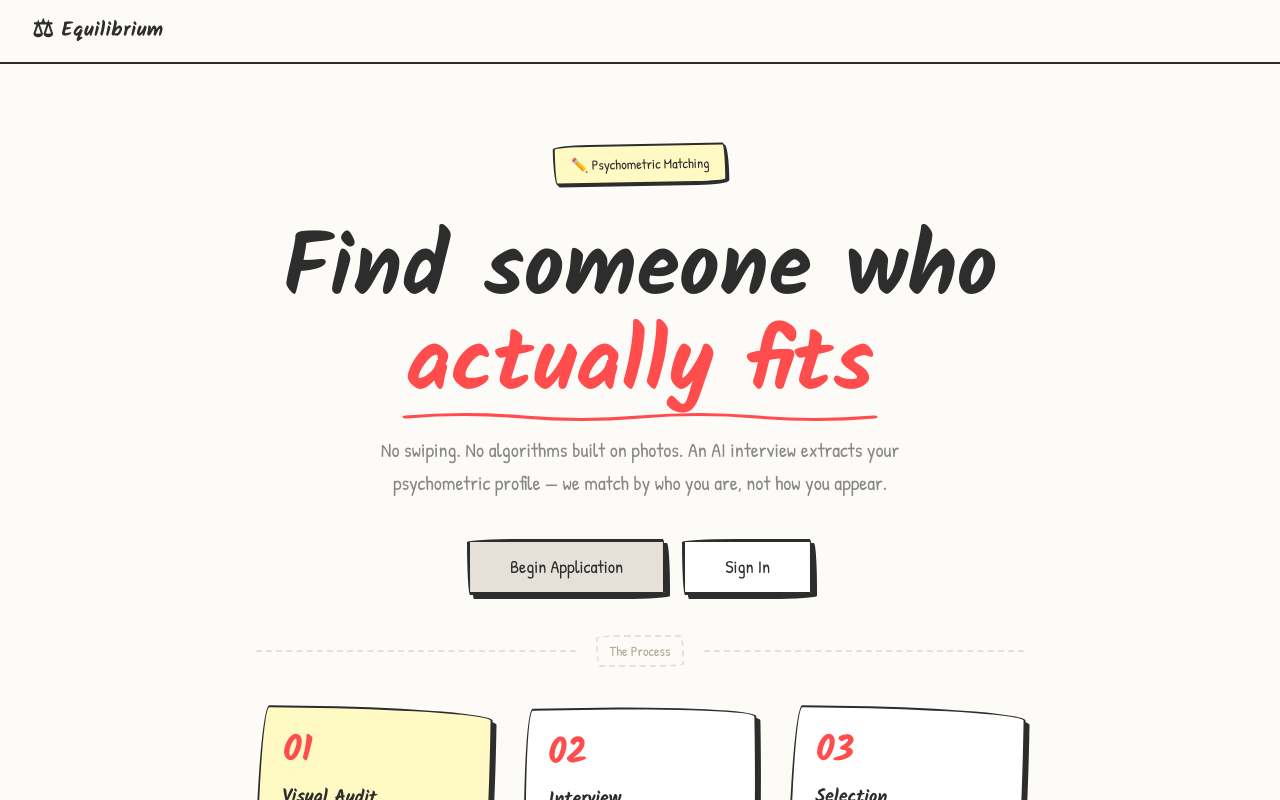
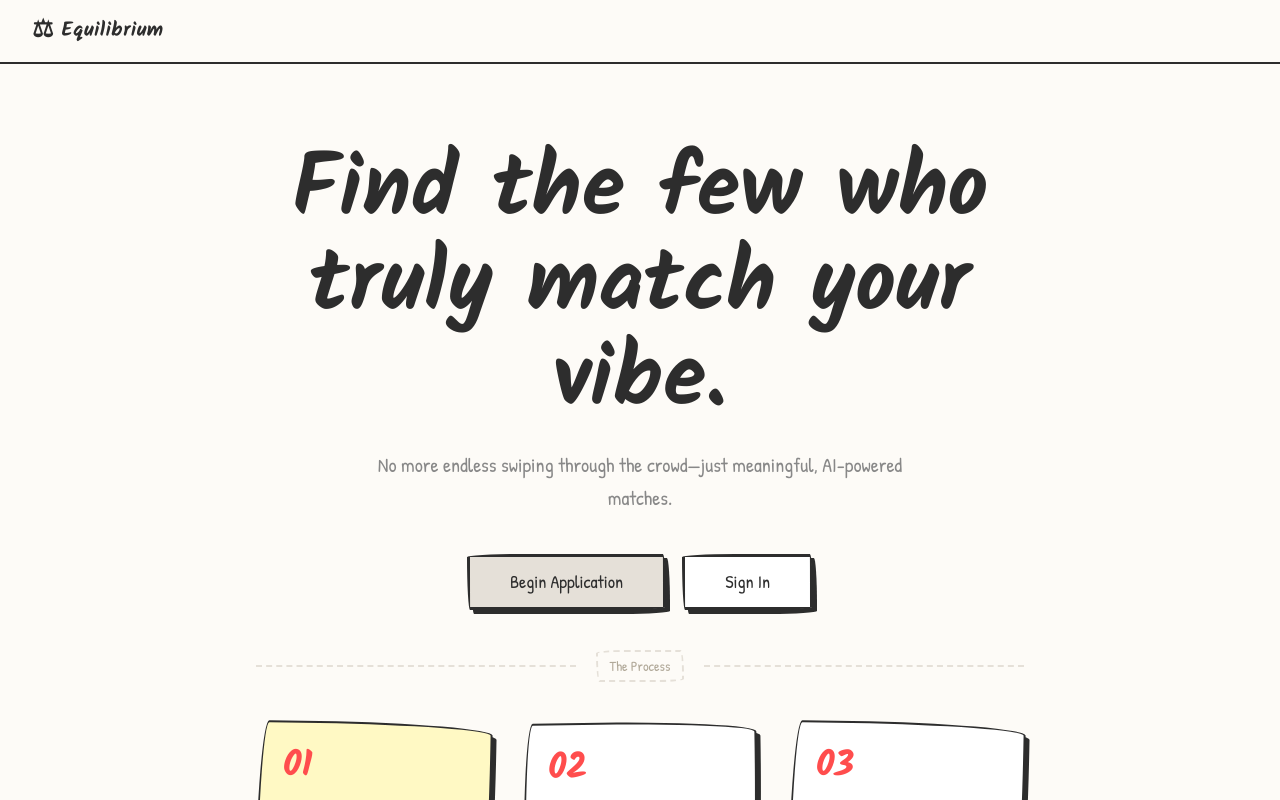
Before and after one commit to Ashi769/project-equilibrium, a Next.js app in the folder frontend/: page / in a window 1280 px wide. Shown: the top 800 px of the page. Built offline with nearby package versions, Linux system fonts and the light colour scheme; no server answers.

Commit message:
Update home page headline and subtext

```diff
--- a/frontend/app/page.tsx
+++ b/frontend/app/page.tsx
@@ -35,49 +35,16 @@ export default function Home() {
       {/* Hero */}
       <section className="flex-1 flex flex-col items-center justify-center px-6 py-20 text-center relative overflow-hidden">
         <div className="relative max-w-3xl mx-auto space-y-10">
-          {/* Post-it tag */}
-          <div className="flex justify-center">
-            <div
-              className="inline-flex items-center gap-2 px-4 py-2 border-2 border-[#2d2d2d] text-sm font-medium -rotate-1"
-              style={{
-                borderRadius: "var(--radius-wobbly-sm)",
-                background: "var(--postit)",
-                boxShadow: "var(--shadow-hard-sm)",
-              }}
-            >
-              ✏️ Psychometric Matching
-            </div>
-          </div>
-
           {/* Headline */}
           <div className="space-y-5">
             <h1
               className="font-heading font-bold leading-[1.08]"
               style={{ fontSize: "clamp(2.8rem, 7vw, 5.5rem)", color: "var(--ink)" }}
             >
-              Find someone who{" "}
-              <span className="relative inline-block">
-                <em className="not-italic" style={{ color: "var(--accent)" }}>actually fits</em>
-                {/* Hand-drawn wavy underline */}
-                <svg
-                  className="absolute -bottom-2 left-0 w-full overflow-visible"
-                  viewBox="0 0 200 10"
-                  preserveAspectRatio="none"
-                  style={{ height: "10px" }}
-                >
-                  <path
-                    d="M0,5 Q25,0 50,5 Q75,10 100,5 Q125,0 150,5 Q175,10 200,5"
-                    stroke="#ff4d4d"
-                    strokeWidth="3"
-                    fill="none"
-                    strokeLinecap="round"
-                  />
-                </svg>
-              </span>
+              Find the few who truly match your vibe.
             </h1>
             <p className="text-lg md:text-xl max-w-xl mx-auto leading-relaxed" style={{ color: "var(--muted)" }}>
-              No swiping. No algorithms built on photos. An AI interview extracts your
-              psychometric profile — we match by who you are, not how you appear.
+              No more endless swiping through the crowd—just meaningful, AI-powered matches.
             </p>
           </div>
 
```
